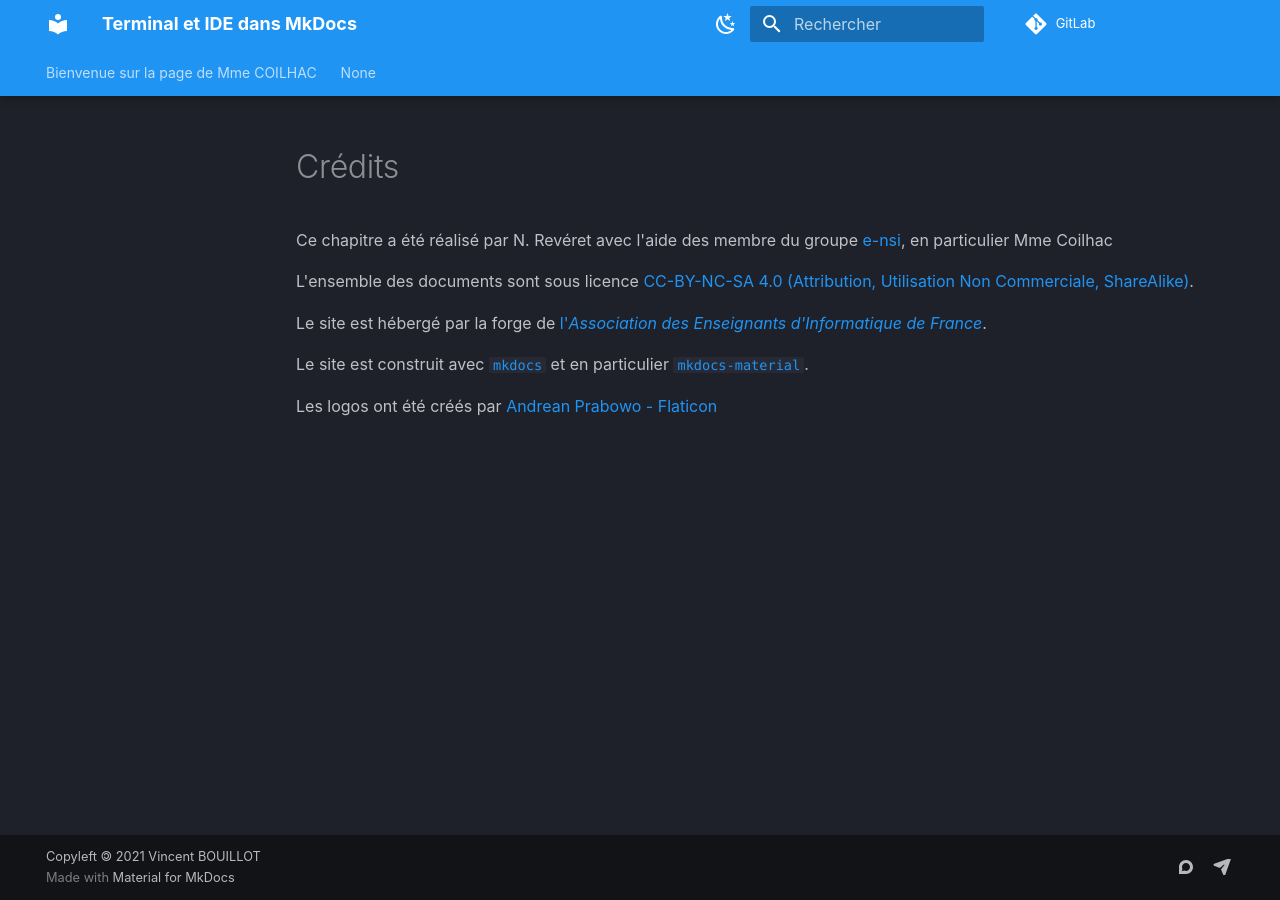
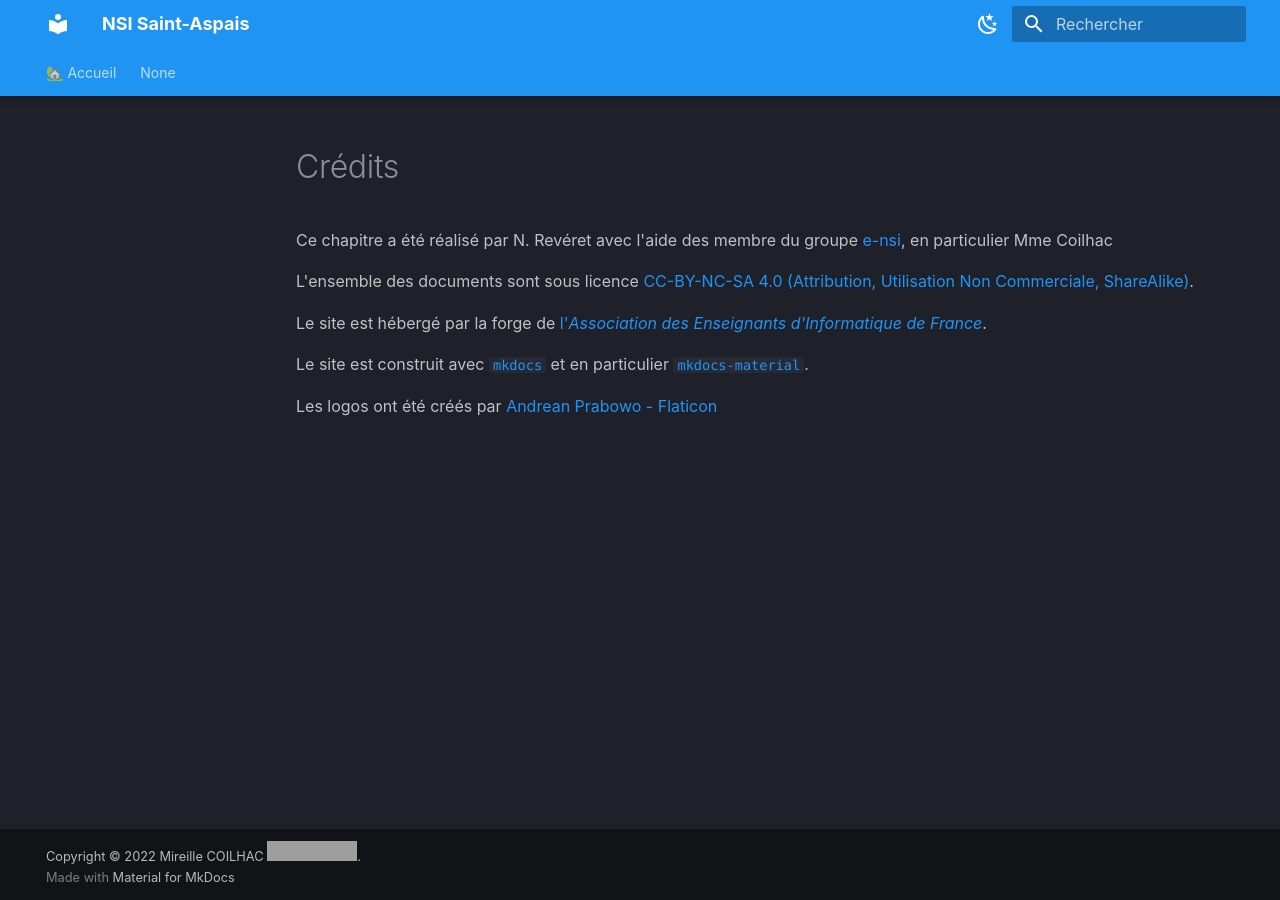
Before and after one commit to lilabidi/nsi-lil, an MkDocs documentation site: the page built from docs/credits.md, in a window 1280 px wide. Built offline with MkDocs 1.6.1 and Material for MkDocs 9.7.7, drawn with Linux system fonts in a browser that asks for light colours; comment, search, counter and statistics services are not loaded; grey boxes are pictures that could not be loaded.

Commit message:
Update mkdocs.yml

```diff
--- a/mkdocs.yml
+++ b/mkdocs.yml
@@ -1,14 +1,16 @@
-site_name: "Terminal et IDE dans MkDocs"
-site_url: https://bouillotvincent.gitlab.io/pyodide-mkdocs
-repo_url: https://gitlab.com/bouillotvincent/pyodide-mkdocs
+site_name: "NSI Saint-Aspais"
+#site_url: https://bouillotvincent.gitlab.io/pyodide-mkdocs
+#repo_url: https://gitlab.com/bouillotvincent/pyodide-mkdocs
 edit_uri: tree/main/docs/
-site_description: Tutoriel pour un IDE et un Terminal dans MkDocs Material
+site_description: NSI
+site_author: Mireille Coilhac
 copyright: |
-  Copyleft &#127279 2021 <a href="https://bouillotvincent.gitlab.io/tests-avec-mkdocs/" target="_blank" rel="noopener">Vincent BOUILLOT</a>
+  Copyright © 2022 Mireille COILHAC
+    <a rel="license" href="http://creativecommons.org/licenses/by-sa/4.0/"><img alt="Licence Creative Commons" style="border-width:0" src="https://i.creativecommons.org/l/by-sa/4.0/88x31.png" /></a>.
 docs_dir: docs
 nav:
-  - index.md
-  - chap01/index.md
+  - "🏡 Accueil": index.md
+  - ...
 
 theme:
   name: material
@@ -78,23 +80,23 @@
       permalink: ⚓︎
       toc_depth: 3
 
-extra:
-  social:
+#extra:
+  #social:
     # - icon: fontawesome/brands/gitlab
     #   link: https://gitlab.com/ens-fr
     #   name: Enseignement en français
 
-    - icon: fontawesome/brands/discourse
-      link: https://mooc-forums.inria.fr/moocnsi/
-      name: Le forum des enseignants de NSI
+    #- icon: fontawesome/brands/discourse
+    #  link: https://mooc-forums.inria.fr/moocnsi/
+    #  name: Le forum des enseignants de NSI
 
-    - icon: fontawesome/solid/paper-plane
-      link: mailto:prof-bouillot@protonmail.com
-      name: Écrire à l'auteur
-  site_url: https://bouillotvincent.gitlab.io/pyodide_mkdocs/
-  ace_style: # https://ace.c9.io/build/kitchen-sink.html for customization
-    default: crimson_editor
-    slate: tomorrow_night_bright
+    #- icon: fontawesome/solid/paper-plane
+   #   link: mailto:prof-bouillot@protonmail.com
+    #  name: Écrire à l'auteur
+ # site_url: https://bouillotvincent.gitlab.io/pyodide_mkdocs/
+ # ace_style: # https://ace.c9.io/build/kitchen-sink.html for customization
+ #   default: crimson_editor
+ #   slate: tomorrow_night_bright
     # slate: tomorrow_night_bright|youtube if your dark mode is youtube
 
 plugins:
```
